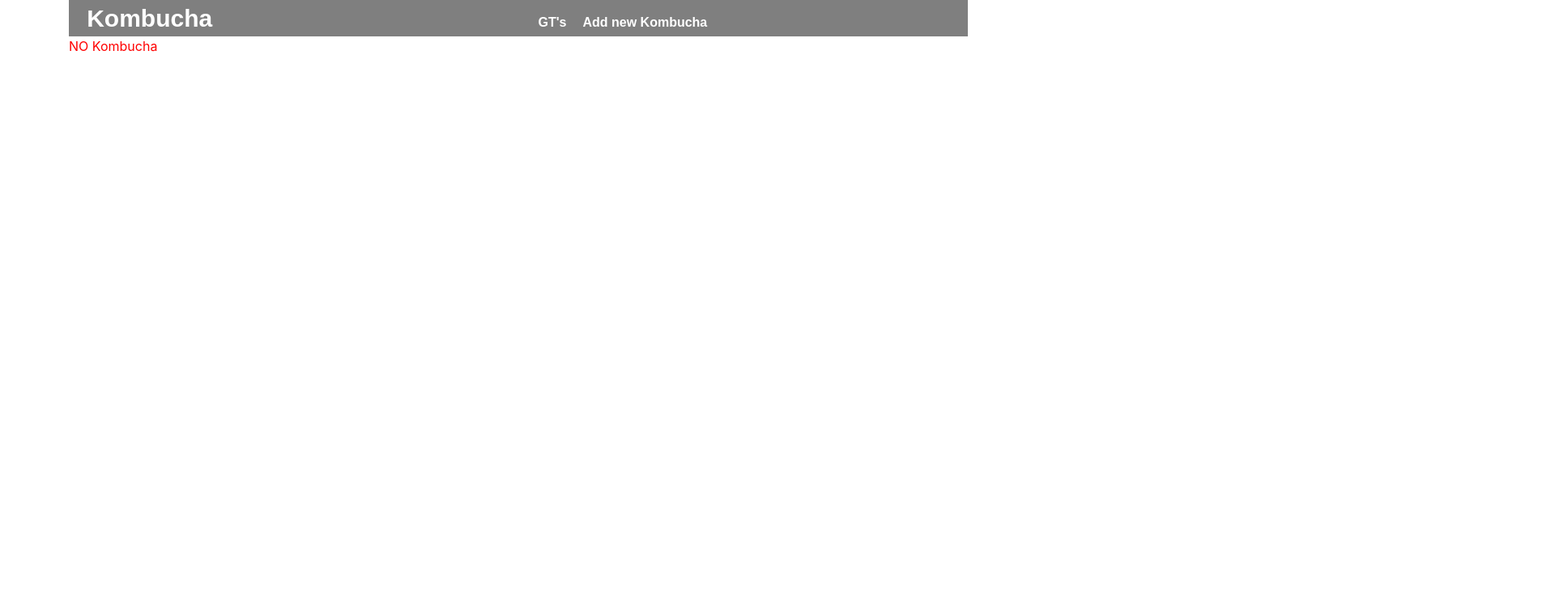
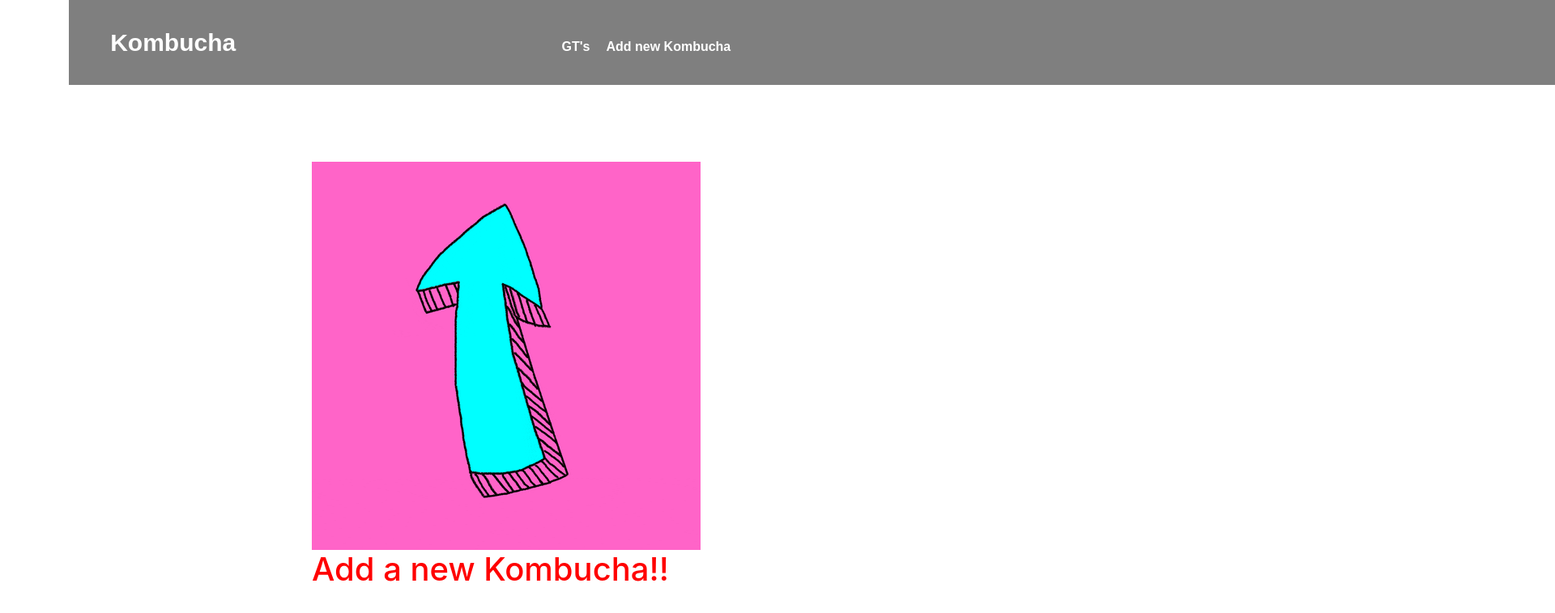
Before and after one commit to nehamalhotra23/TapRoom, a React app: page /#/KombuchaControl in a window 1280 px wide. Shown: the top 758 px of the page at 81% size, 1920 px wide, since content can reach past the window. Built offline with nearby package versions, Linux system fonts and the light colour scheme.

Commit message:
add condition if list of kombucha is empty

```diff
--- a/src/Components/KombuchaControl.jsx
+++ b/src/Components/KombuchaControl.jsx
@@ -1,6 +1,7 @@
 import React from 'react';
 import Kombucha from './Kombucha';
 import PropTypes from 'prop-types';
+import NoKombucha from './NoKombucha';
 
 function KombuchaControl(props) {
   var flex = {
@@ -18,7 +19,7 @@ function KombuchaControl(props) {
     if (props.kombuchalist.length == 0) {
       return (
         <div style={margin}>
-          <p>NO Kombucha</p>
+          <NoKombucha/>
         </div>
       );
     } else {
--- a/src/Components/Navbar.jsx
+++ b/src/Components/Navbar.jsx
@@ -3,12 +3,12 @@ import { Link } from 'react-router-dom';
 
 function Navbar() {
   var navigation = {
-    // paddingTop: '30px',
-    // paddingBottom: '30px',
-    // position: 'absolute',
-    // top: '0',
-    // width: '100%',
-    // zIndex: '1',
+    paddingTop: '30px',
+    paddingBottom: '30px',
+    position: 'absolute',
+    top: '0',
+    width: '200%',
+    zIndex: '1',
     backgroundColor: 'rgba(0, 0, 0, 0.5)'
   };
   var logo = {
--- /dev/null
+++ b/src/Components/NoKombucha.jsx
@@ -0,0 +1,21 @@
+import React from 'react';
+import UpArrow from '../assets/img/arrow.gif';
+
+function NoKombucha() {
+    var align = {
+        marginTop: "200px",
+        marginLeft: "300px"
+    }
+    var h1 = {
+        marginLeft: "300px"
+    }
+    return (
+        <div className="center">
+            <img style={align} src={UpArrow} alt="up arrow"></img>
+            <h1 style={h1}>Add a new Kombucha!!</h1>
+        </div>
+
+    );
+}
+
+export default NoKombucha;
```
Also changed, not shown: src/Assets/Img/arrow.gif (added).
